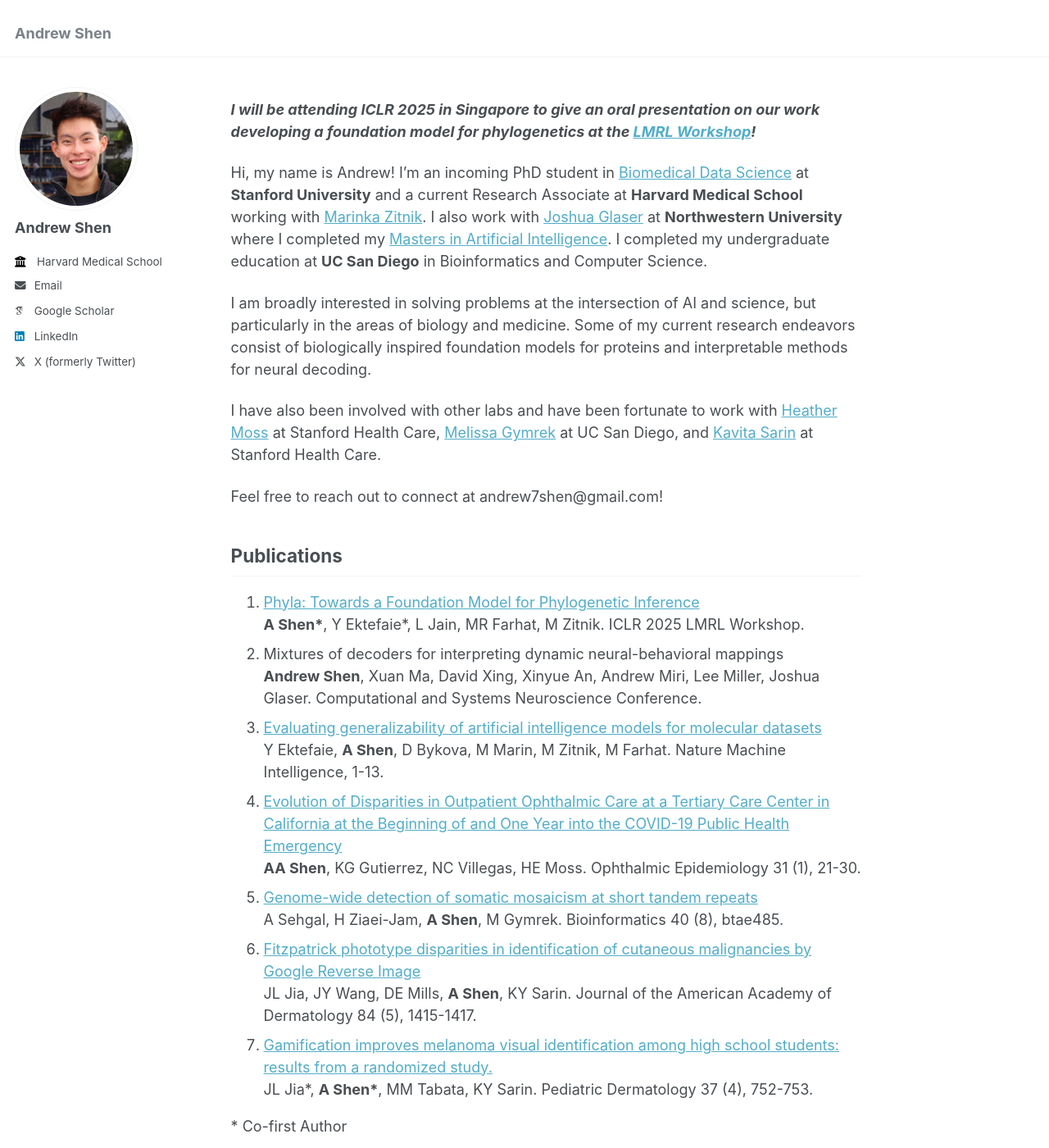
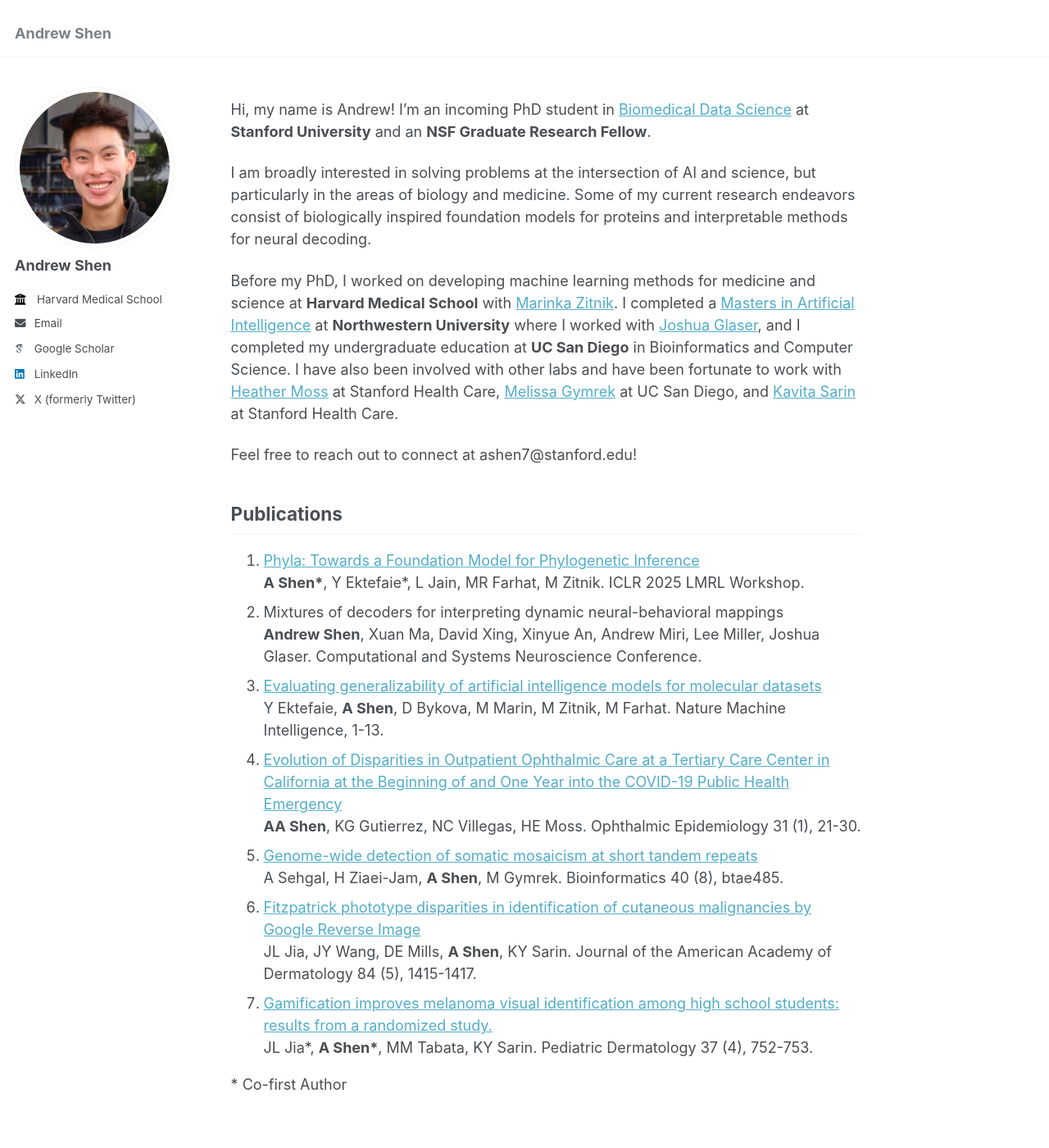
Before and after one commit to andrew7shen/andrew7shen.github.io, a Jekyll site: the page built from _pages/about.md, in a window 1280 px wide and 1400 px high. Shown: the whole window at 82% size. Built offline with Jekyll 4.4.1, drawn with Linux system fonts in a browser that asks for light colours; some web fonts are replaced; some of the changed text lies outside the part shown.

Commit message:
largened profile pic, changed email to stanford email, dropped ICLR statement, added NSF GRFP, reorganized blurbs

```diff
--- a/_config.yml
+++ b/_config.yml
@@ -28,7 +28,7 @@ author:
   location         : #
   employer         : "Harvard Medical School"
   uri              : # URL
-  email            : "andrew7shen@gmail.com"
+  email            : "ashen7@stanford.edu"
 
   # Academic websites
   arxiv            : # URL - Update with the correct link to your profile
--- a/_pages/about.md
+++ b/_pages/about.md
@@ -7,15 +7,15 @@ redirect_from:
   - /about.html
 ---
 
-***I will be attending ICLR 2025 in Singapore to give an oral presentation on our work developing a foundation model for phylogenetics at the [LMRL Workshop](https://www.lmrl.org/)!***
+<!--***I will be attending ICLR 2025 in Singapore to give an oral presentation on our work developing a foundation model for phylogenetics at the [LMRL Workshop](https://www.lmrl.org/)!***-->
 
-Hi, my name is Andrew! I'm an incoming PhD student in [Biomedical Data Science](https://dbds.stanford.edu/) at **Stanford University** and a current Research Associate at **Harvard Medical School** working with [Marinka Zitnik](https://zitniklab.hms.harvard.edu/). I also work with [Joshua Glaser](https://glaserlab.github.io/) at **Northwestern University** where I completed my [Masters in Artificial Intelligence](https://www.mccormick.northwestern.edu/artificial-intelligence/). I completed my undergraduate education at **UC San Diego** in Bioinformatics and Computer Science.
+Hi, my name is Andrew! I'm an incoming PhD student in [Biomedical Data Science](https://dbds.stanford.edu/) at **Stanford University** and an **NSF Graduate Research Fellow**.
 
 I am broadly interested in solving problems at the intersection of AI and science, but particularly in the areas of biology and medicine. Some of my current research endeavors consist of biologically inspired foundation models for proteins and interpretable methods for neural decoding.
 
-I have also been involved with other labs and have been fortunate to work with [Heather Moss](https://med.stanford.edu/mosslab/current-team.html#current_team) at Stanford Health Care, [Melissa Gymrek](https://gymreklab.com/) at UC San Diego, and [Kavita Sarin](https://sarinlab.stanford.edu/) at Stanford Health Care.
+Before my PhD, I worked on developing machine learning methods for medicine and science at **Harvard Medical School** with [Marinka Zitnik](https://zitniklab.hms.harvard.edu/). I completed a [Masters in Artificial Intelligence](https://www.mccormick.northwestern.edu/artificial-intelligence/) at **Northwestern University** where I worked with [Joshua Glaser](https://glaserlab.github.io/), and I completed my undergraduate education at **UC San Diego** in Bioinformatics and Computer Science. I have also been involved with other labs and have been fortunate to work with [Heather Moss](https://med.stanford.edu/mosslab/current-team.html#current_team) at Stanford Health Care, [Melissa Gymrek](https://gymreklab.com/) at UC San Diego, and [Kavita Sarin](https://sarinlab.stanford.edu/) at Stanford Health Care.
 
-Feel free to reach out to connect at andrew7shen@gmail.com!
+Feel free to reach out to connect at ashen7@stanford.edu!
 
 
 ## Publications
@@ -43,8 +43,8 @@ JL Jia*, **A Shen\***, MM Tabata, KY Sarin. Pediatric Dermatology 37 (4), 752-75
 2. COSYNE 2025: Poster presentation for "Mixtures of decoders for interpreting dynamic neural-behavioral mappings"
 3. NANOS 2022: Poster presentation for "Evolution of Disparities in Outpatient Ophthalmic Care at a Tertiary Care Center in California at the Beginning of and One Year into the COVID-19 Public Health Emergency" -->
 
-## Awards
+<!-- ## Awards
 
 1. NSF GRFP Honorable Mention (2025)
 2. Harvard Medical School Summer Institute in Biomedical Informatics Fellow (2023)
-3. National Merit Finalist (2019)
+3. National Merit Finalist (2019) -->
--- a/_sass/_sidebar.scss
+++ b/_sass/_sidebar.scss
@@ -90,7 +90,8 @@
   }
 
   img {
-    max-width: 150px;
+    // max-width: 150px;
+    max-width: 200px;
     border-radius: 50%;
 
     @include breakpoint($large) {
```
